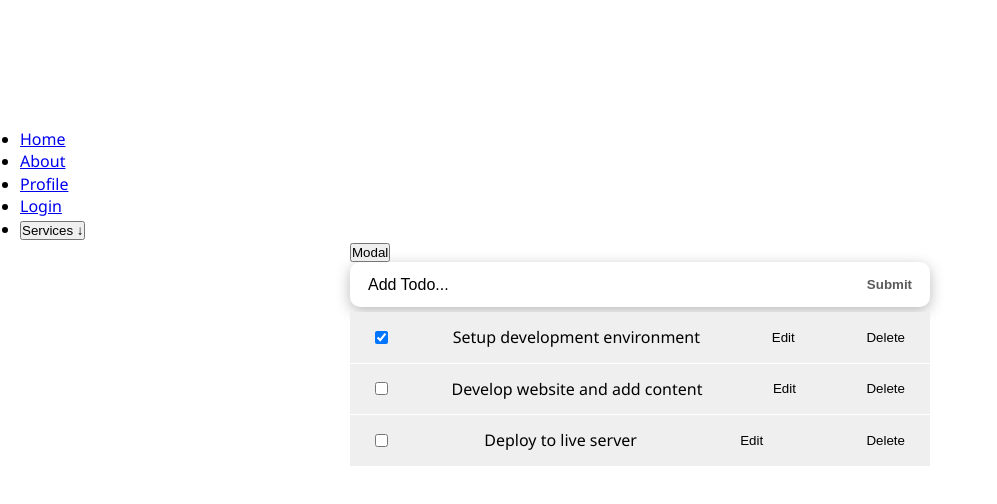
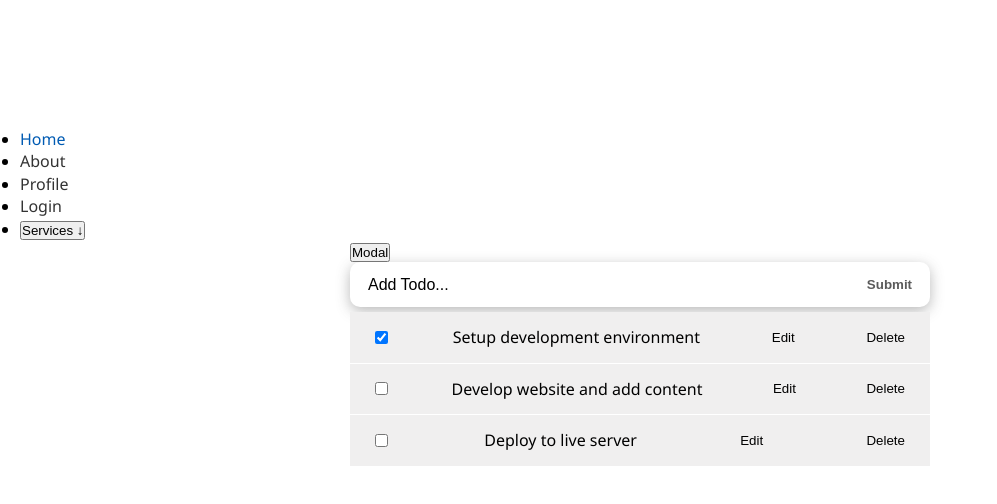
Before and after one commit to Mar12358/react-todo-app, a React (Create React App) app: page / in a window 1280 px wide. Shown: the top 504 px of the page, without its empty margins (0-997 px from the left). Built offline with nearby package versions, Linux system fonts and the light colour scheme.

Commit message:
Add style to active link

```diff
--- a/src/styles/app.css
+++ b/src/styles/app.css
@@ -58,3 +58,11 @@ body {
   margin-top: 5px;
   display: block;
 }
+a {
+  color: #333;
+  text-decoration: none;
+}
+/* Active route */
+.active {
+  color: #005bb3;
+}
```
